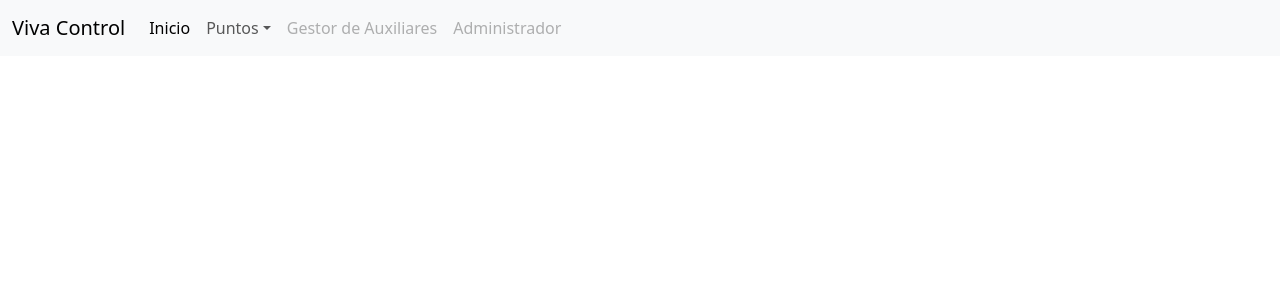
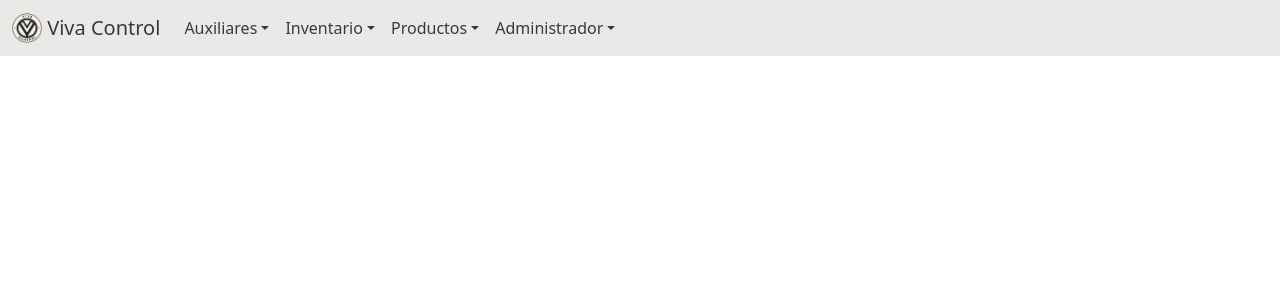
Before and after one commit to elrichardby11/VivaControl-Web, a Django app: page / in a window 1280 px wide. Shown: the top 300 px of the page. Run offline with Django 5.2, Linux system fonts and the light colour scheme.

Commit message:
update navbar

```diff
--- a/Vivacontrol/settings.py
+++ b/Vivacontrol/settings.py
@@ -10,6 +10,7 @@ For the full list of settings and their values, see
 https://docs.djangoproject.com/en/5.0/ref/settings/
 """
 
+import os
 from pathlib import Path
 
 # Build paths inside the project like this: BASE_DIR / 'subdir'.
@@ -117,6 +118,8 @@ USE_TZ = True
 
 STATIC_URL = 'static/'
 
+STATICFILES_DIRS = [os.path.join(BASE_DIR, 'static')]
+
 # Default primary key field type
 # https://docs.djangoproject.com/en/5.0/ref/settings/#default-auto-field
 
--- a/templates/home.html
+++ b/templates/home.html
@@ -3,18 +3,40 @@
   <head>
     <meta charset="utf-8" />
     <meta name="viewport" content="width=device-width, initial-scale=1" />
-    <title>Menú - VivaControl</title>
     <link
       href="https://cdn.jsdelivr.net/npm/bootstrap@5.3.3/dist/css/bootstrap.min.css"
       rel="stylesheet"
       integrity="sha384-QWTKZyjpPEjISv5WaRU9OFeRpok6YctnYmDr5pNlyT2bRjXh0JMhjY6hW+ALEwIH"
       crossorigin="anonymous"
     />
+    <style>
+      .dropdown:hover .dropdown-menu {
+        display: block;
+      }
+      .navbar-custom {
+        background-color: #eae9e7; /* Color oscuro que combina con el logo */
+      }
+      .navbar-custom .navbar-brand,
+      .navbar-custom .nav-link {
+        color: #343a40; /* Color amarillo claro del logo */
+      }
+    </style>
+    <title>Menú - VivaControl</title>
   </head>
   <body>
-    <nav class="navbar navbar-expand-lg bg-body-tertiary">
+    <nav class="navbar navbar-expand-lg navbar-custom">
       <div class="container-fluid">
-        <a class="navbar-brand" href="#">Viva Control</a>
+        <a class="navbar-brand" href="http://127.0.0.1:8000">
+          {% load static %}
+          <img
+            src="{% static 'images/logo.webp' %}"
+            width="30"
+            height="30"
+            class="d-inline-block align-top"
+            alt="logo"
+          />
+          Viva Control
+        </a>
         <button
           class="navbar-toggler"
           type="button"
@@ -28,38 +50,81 @@
         </button>
         <div class="collapse navbar-collapse" id="navbarNav">
           <ul class="navbar-nav">
-            <li class="nav-item">
-              <a class="nav-link active" aria-current="page" href="#">Inicio</a>
+            <li class="nav-item dropdown">
+              <a
+                class="nav-link dropdown-toggle"
+                href="#"
+                role="button"
+                id="navbarDropdown"
+                aria-haspopup="true"
+                aria-expanded="false"
+                >Auxiliares</a
+              >
+              <ul class="dropdown-menu">
+                <li>
+                  <a class="dropdown-item" href="#" aria-disabled="true"
+                    >Contactos</a
+                  >
+                </li>
+                <li>
+                  <a class="dropdown-item" aria-disabled="true">Opciones</a>
+                </li>
+              </ul>
+            </li>
+
+            <li class="nav-item dropdown">
+              <a
+                class="nav-link dropdown-toggle"
+                href="#"
+                role="button"
+                aria-expanded="false"
+                >Inventario</a
+              >
+              <ul class="dropdown-menu">
+                <li>
+                  <a class="dropdown-item" href="#" aria-disabled="true"
+                    >Punto de Venta</a
+                  >
+                </li>
+                <li>
+                  <a class="dropdown-item" aria-disabled="true"
+                    >Punto de Compra</a
+                  >
+                </li>
+              </ul>
             </li>
             <li class="nav-item dropdown">
               <a
                 class="nav-link dropdown-toggle"
                 href="#"
                 role="button"
-                data-bs-toggle="dropdown"
                 aria-expanded="false"
-                >Puntos</a
+                >Productos</a
               >
               <ul class="dropdown-menu">
-                <li><a class="dropdown-item" href="#">Punto de Venta</a></li>
                 <li>
-                  <a
-                    class="nav-link disabled dropdown-item"
-                    aria-disabled="true"
-                    >Punto de Compra</a
+                  <a class="dropdown-item" href="#" aria-disabled="true"
+                    >Categorías</a
                   >
                 </li>
               </ul>
             </li>
-            <li class="nav-item">
-              <a class="nav-link disabled" href="#" aria-disabled="true"
-                >Gestor de Auxiliares</a
-              >
-            </li>
-            <li class="nav-item">
-              <a class="nav-link disabled" aria-disabled="true"
+            <li class="nav-item dropdown">
+              <a
+                class="nav-link dropdown-toggle"
+                href="#"
+                id="navbarDropdown"
+                aria-haspopup="true"
+                role="button"
+                aria-expanded="false"
                 >Administrador</a
               >
+              <ul class="dropdown-menu">
+                <li><a class="dropdown-item" href="#">Locales</a></li>
+                <li>
+                  <a class="dropdown-item" aria-disabled="true">Informes</a>
+                </li>
+              </ul>
             </li>
           </ul>
         </div>
```
Also changed, not shown: static/images/logo.webp (added).
